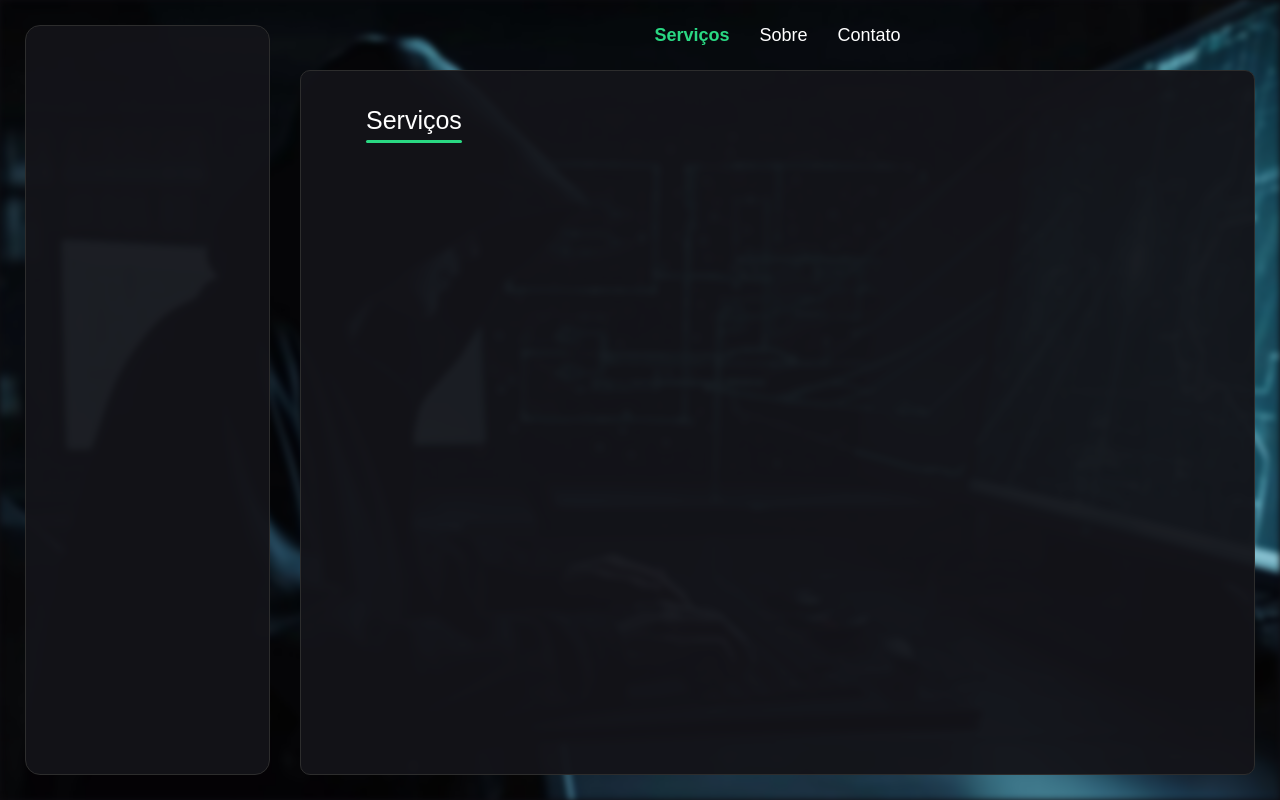
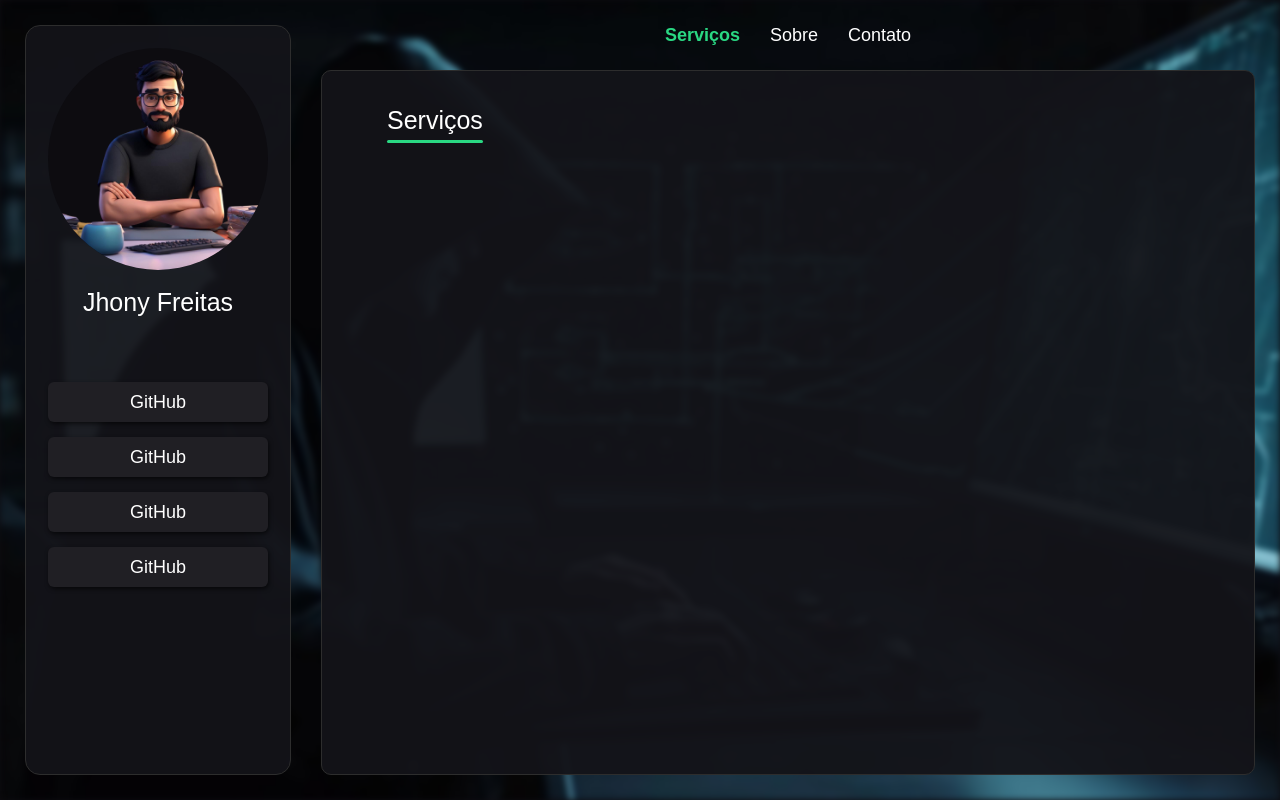
Before and after one commit to setDevJohn/portfolio, a React (Vite) app: page /services in a window 1280 px wide. Built offline with nearby package versions, Linux system fonts and the light colour scheme.

Commit message:
feat: Initialize profile content

```diff
--- a/src/pages/NavLayout/NavLayout.tsx
+++ b/src/pages/NavLayout/NavLayout.tsx
@@ -1,5 +1,5 @@
 import { Outlet, useLocation } from 'react-router-dom';
-import { MenuNavigation } from './components/MenuNavigation';
+import { MenuNavigation, Profile } from './components';
 import { navList } from './components/MenuNavigation/navList';
 import {
   BackgroundBlur,
@@ -7,7 +7,6 @@ import {
   LayoutContainer,
   Container,
   MainContainer,
-  ProfileContainer,
   PageTitle
 } from './styles';
 
@@ -21,7 +20,7 @@ export const NavLayout = () => {
       <BackgroundBlur />
 
       <LayoutContainer>
-        <ProfileContainer />
+        <Profile />
 
         <MainContainer>
           <MenuNavigation />
--- a/src/pages/NavLayout/components/MenuNavigation/index.ts
+++ /dev/null
@@ -1,3 +0,0 @@
-import { MenuNavigation } from './MenuNavigation';
-
-export { MenuNavigation };
--- /dev/null
+++ b/src/pages/NavLayout/components/Profile/Profile.tsx
@@ -0,0 +1,17 @@
+import { SocialMedia } from '../index';
+import profile from '@assets/images/animated-jhony.png';
+import { ImageContainer, ProfileContainer, ProfileImage, Title } from './styles';
+
+export const Profile = () => {
+  return (
+    <ProfileContainer>
+      <ImageContainer>
+        <ProfileImage src={profile} alt="Imagem John animado"/>
+      </ImageContainer>
+
+      <Title>Jhony Freitas</Title>
+
+      <SocialMedia />
+    </ProfileContainer>
+  );
+};
--- /dev/null
+++ b/src/pages/NavLayout/components/Profile/styles.ts
@@ -0,0 +1,31 @@
+import styled from 'styled-components';
+
+export const ProfileContainer = styled.div`
+  display: flex;
+  flex-direction: column;
+  align-items: center;
+  margin-right: 30px;
+  background-color: ${({ theme }) => theme.cardColor};
+  border-radius: 15px;
+  border: ${({ theme }) => `1px solid ${theme.strokeColor}`};
+  padding: 22px;
+  min-width: 245px;
+  height: 100%;
+`;
+
+export const ImageContainer = styled.div`
+  background-color: ${({ theme }) => theme.mainColor};
+  border-radius: 50%;
+  overflow: hidden;
+`;
+
+export const ProfileImage = styled.img`
+  width: 220px;
+  height: 100%;
+`;
+
+export const Title = styled.h2`
+  font-size: 2.5rem;
+  font-weight: 500;
+  margin: 18px 0 65px 0
+`;
--- /dev/null
+++ b/src/pages/NavLayout/components/index.ts
@@ -0,0 +1,5 @@
+import { MenuNavigation } from './MenuNavigation/MenuNavigation';
+import { Profile } from './Profile/Profile';
+import { SocialMedia } from './SocialMedia/SocialMedia';
+
+export { MenuNavigation, Profile, SocialMedia };
--- a/src/pages/NavLayout/styles.ts
+++ b/src/pages/NavLayout/styles.ts
@@ -6,7 +6,7 @@ export const Container = styled.div`
   z-index: 0;
   display: flex;
   flex-direction: column;
-  max-width: 1900px;
+  align-items: center;
   width: 100%;
   height: 100vh;
   margin: 0 auto;
@@ -28,17 +28,8 @@ export const LayoutContainer = styled.div`
   display: flex;
   flex: 1;
   padding: 25px;
-`;
-
-export const ProfileContainer = styled.div`
-  display: flex;
-  flex-direction: column;
-  margin-right: 30px;
-  background-color: ${({ theme }) => theme.cardColor};
-  border-radius: 15px;
-  border: ${({ theme }) => `1px solid ${theme.strokeColor}`};
-  min-width: 245px;
-  height: 100%;
+  max-width: 1900px;
+  width: 100%;
 `;
 
 export const MainContainer = styled.div`
```
